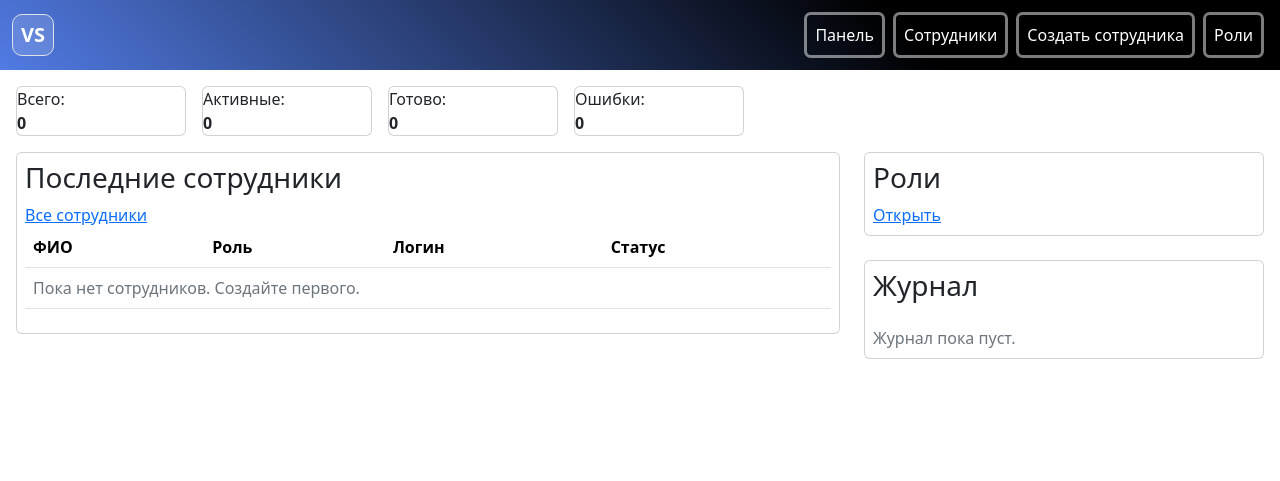
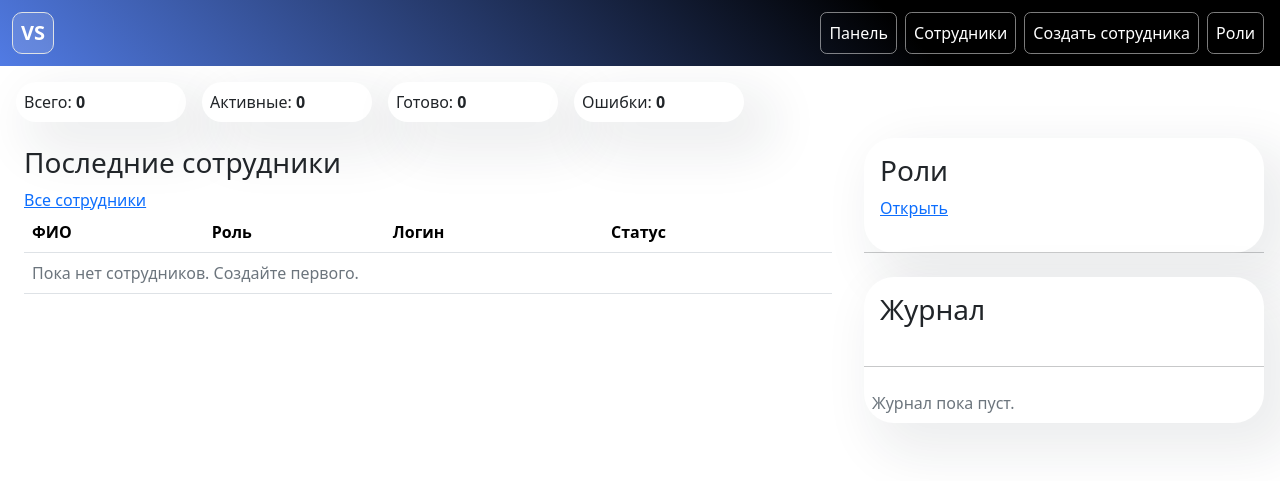
Before and after one commit to Mara8647/web-trash, a Flask app: page /dashboard in a window 1280 px wide. Shown: the top 481 px of the page. Run offline with Flask 3, Linux system fonts and the light colour scheme; data that the repository does not hold is empty; parts of the project's set-up code (start-up, migrations or seed data) failed here and were passed over.

Commit message:
Reworked design

```diff
--- a/templates/base.html
+++ b/templates/base.html
@@ -14,16 +14,16 @@
                 <a class="navbar-brand border ps-2 pe-2" style="border-radius: 10px; background-color: #ffffff22;" href="#"><b>VS</b></a>
                 <ul class="navbar-nav">
                     <li class="nav-item p-1">
-                        <a style="border: #ffffff7c solid; border-radius: 5pt; color:#ffffff" class="nav-link" href="/dashboard">Панель</a>
+                        <a style="border: #ffffff7c solid 1px; border-radius: 5pt; color:#ffffff" class="nav-link" href="/dashboard">Панель</a>
                     </li>
                     <li class="nav-item p-1">
-                        <a style="border: #ffffff7c solid; border-radius: 5pt; color:#ffffff" class="nav-link" href="/employees">Сотрудники</a>
+                        <a style="border: #ffffff7c solid 1px; border-radius: 5pt; color:#ffffff" class="nav-link" href="/employees">Сотрудники</a>
                     </li>
                     <li class="nav-item p-1">
-                        <a style="border: #ffffff7c solid; border-radius: 5pt; color:#ffffff" class="nav-link" href="/create_employee">Создать сотрудника</a>
+                        <a style="border: #ffffff7c solid 1px; border-radius: 5pt; color:#ffffff" class="nav-link" href="/create_employee">Создать сотрудника</a>
                     </li>
                     <li class="nav-item p-1">
-                        <a style="border: #ffffff7c solid; border-radius: 5pt; color:#ffffff" class="nav-link" href="/roles">Роли</a>
+                        <a style="border: #ffffff7c solid 1px; border-radius: 5pt; color:#ffffff" class="nav-link" href="/roles">Роли</a>
                     </li>
                 </ul>
             </div>
--- a/templates/dashboard.html
+++ b/templates/dashboard.html
@@ -1,16 +1,22 @@
 {% extends 'base.html' %}
 {% block title %}Панель{% endblock %}
 {% block content %}
+<style>
+    .created-card { max-width: 880px; background: white; border: 1px solid var(--line); border-radius: 30px; box-shadow: 20px 20px 50px 12px rgba(23,32,51,.08); }
+    .card-head { display: flex; justify-content: space-between;}
+    .card-head h3{ font-size: 18px; font-weight: 800; margin: 0; }
+</style>
+
 <div class="row ps-3 g-3 pt-3 container">
-    <div class="col-md-2"><div class="card"><span>Всего: </span><strong>{{ total }}</strong></div></div>
-    <div class="col-md-2"><div class="card"><span>Активные: </span><strong>{{ active }}</strong></div></div>
-    <div class="col-md-2"><div class="card"><span>Готово: </span><strong>{{ ready }}</strong></div></div>
-    <div class="col-md-2"><div class="card"><span>Ошибки: </span><strong>{{ errors }}</strong></div></div>
+    <div class="col-md-2"><div class="created-card p-2"><span>Всего: </span><strong>{{ total }}</strong></div></div>
+    <div class="col-md-2"><div class="created-card p-2"><span>Активные: </span><strong>{{ active }}</strong></div></div>
+    <div class="col-md-2"><div class="created-card p-2"><span>Готово: </span><strong>{{ ready }}</strong></div></div>
+    <div class="col-md-2"><div class="created-card p-2"><span>Ошибки: </span><strong>{{ errors }}</strong></div></div>
 </div>
 
 <div class="row g-4 p-3">
     <div class="col-lg-8">
-        <div class="card container p-2">
+        <div class="container p-2">
             <h3>Последние сотрудники</h3>
             <a href="{{ url_for('employees') }}">Все сотрудники</a>
             <div class="table-responsive">
@@ -33,16 +39,18 @@
     </div>
 </div>
 <div class="col-lg-4">
-    <div class="card mb-4">
-        <div class="p-2"><h3>Роли</h3><a href="{{ url_for('roles') }}">Открыть</a></div>
+    <div class="created-card mb-4">
+        <div class="p-3"><h3>Роли</h3><a href="{{ url_for('roles') }}">Открыть</a></div>
+        <hr>
         <div class="role-list">
             {% for role in roles %}
-            <div class="p-2"><span>{{ role.name }}: </span><small>{{ role.department_default }}</small></div>
+            <div class="p-3"><span>{{ role.name }}: </span><small>{{ role.department_default }}</small></div>
             {% endfor %}
         </div>
     </div>
-    <div class="card">
-        <div class="p-2"><h3>Журнал</h3></div>
+    <div class="created-card">
+        <div class="p-3"><h3>Журнал</h3></div>
+        <hr>
             <div class="p-2">
                 {% for log in logs %}
                 <div class="timeline-item">
```
Also changed, not shown: templates/employee_detail.html (+9 -10 lines), templates/roles.html (+6 -1 lines).
